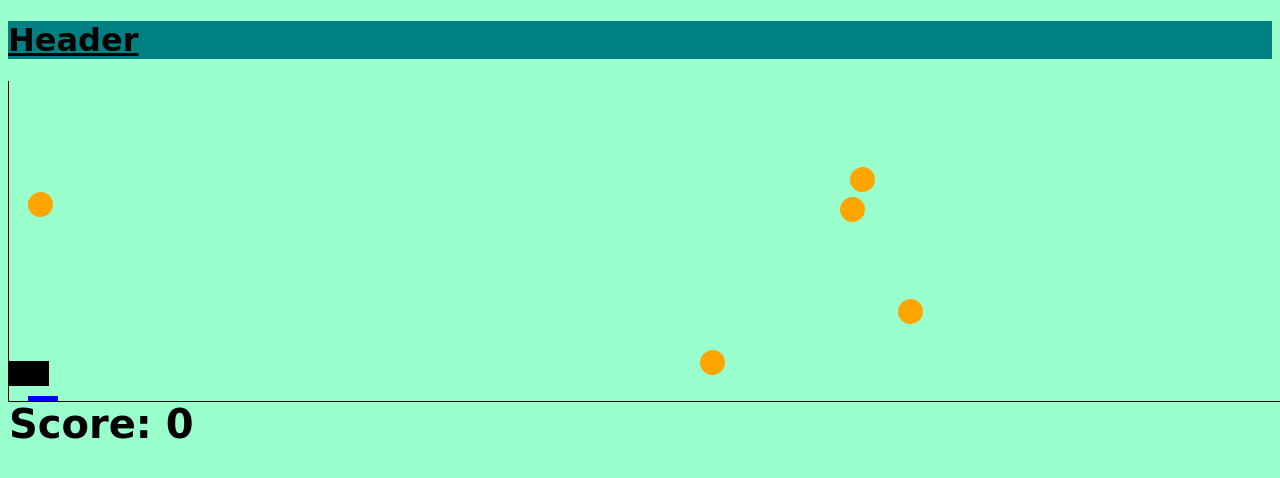
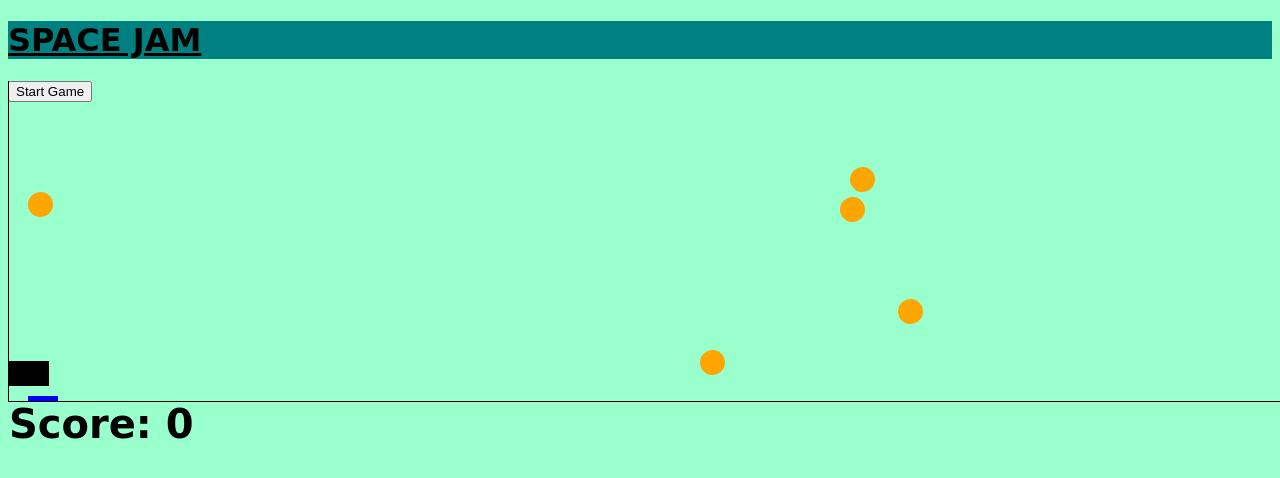
Before and after one commit to alvinchong92/Ball-Game, a website: page index.html in a window 1280 px wide. Drawn offline with nearby package versions, Linux system fonts and the light colour scheme.

Commit message:
tried to add start button

```diff
--- a/index.html
+++ b/index.html
@@ -4,7 +4,7 @@
   <title>Ball Games</title>
   <link rel="stylesheet" type="text/css" href="styles.css">
 <div class="banner">
-  <h1>Header</h1>
+  <h1>SPACE JAM</h1>
 </div>
 </head>
 <body onmousedown="showCoords(event)">
@@ -13,8 +13,7 @@
 
 </div>
 
-
-
+<input type="button" value="Start Game" onclick="startGame()" />
 <script src ="https://cdnjs.cloudflare.com/ajax/libs/jquery/3.1.0/jquery.js"></script>
 <script src="container.js"></script>
 <script src="CoordinateHelper.js"></script>
```
